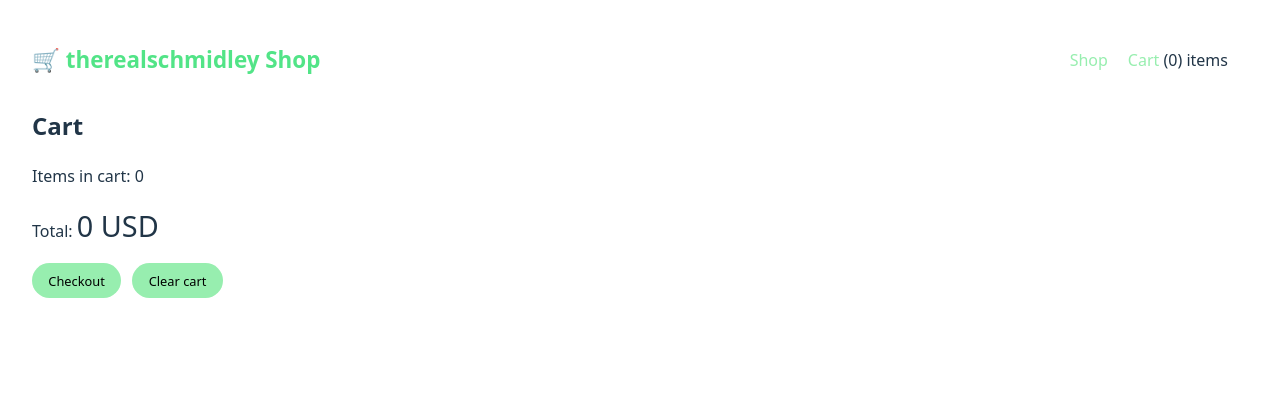
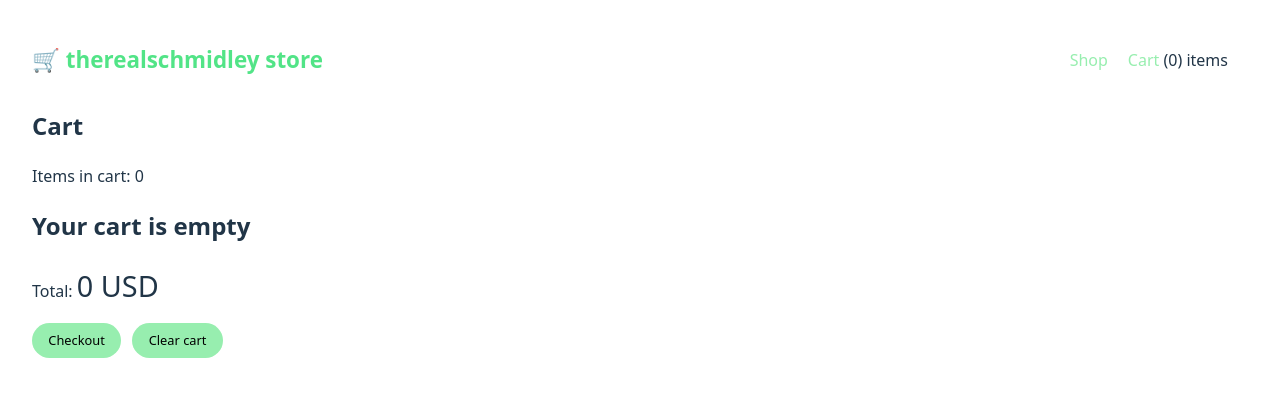
Before and after one commit to philbjern/react-shopping-cart, a React (Vite) app: page /cart in a window 1280 px wide. Shown: the top 396 px of the page. Built offline with nearby package versions, Linux system fonts and the light colour scheme.

Commit message:
style, empty cart text

```diff
--- a/src/components/Card.css
+++ b/src/components/Card.css
@@ -49,7 +49,7 @@
   display: flex;
   gap: 0.6rem;
   align-items: center;
-  justify-content: flex-start;
+  justify-content: center;
 
 }
 
--- a/src/components/Card.jsx
+++ b/src/components/Card.jsx
@@ -31,7 +31,7 @@ const Card = ({ product, handleAddToCart }) => {
         <input type="number" value={itemCount} onChange={(e) => setItemCount(e.target.value)}/>
         <button onClick={() => setItemCount(itemCount + 1)}>+</button>
         <button onClick={() => itemCount > 0 ? setItemCount(itemCount - 1) : setItemCount(0)}>-</button>
-        <button onClick={() => handleAddToCart(product, itemCount)}>Add to cart</button>
+        <button onClick={() => handleAddToCart(product, itemCount)}>Buy</button>
       </div>
     </div>
   )
--- a/src/components/Cart.jsx
+++ b/src/components/Cart.jsx
@@ -46,6 +46,7 @@ const Cart = () => {
     <div>
       <h2>Cart</h2>
       <p>Items in cart: {calculateTotalItemsInCart(cart)}</p>
+      { cart.length === 0 ? <h2>Your cart is empty</h2> : ''}
       {cart && cart.map(item => (
         <CartRow key={item.product.id} product={item.product} amount={item.amount} />
       ))}
--- a/src/components/Navigation.jsx
+++ b/src/components/Navigation.jsx
@@ -4,7 +4,7 @@ import './Navigation.css';
 const Navigation = ({ itemsInCart }) => {
   return (
     <nav>
-      <h1>🛒 therealschmidley Shop</h1>
+      <h1>🛒 therealschmidley store</h1>
       <ul>
         <li><Link to="/shop">Shop</Link></li>
         <li><Link to="/cart">Cart</Link> ({
```
